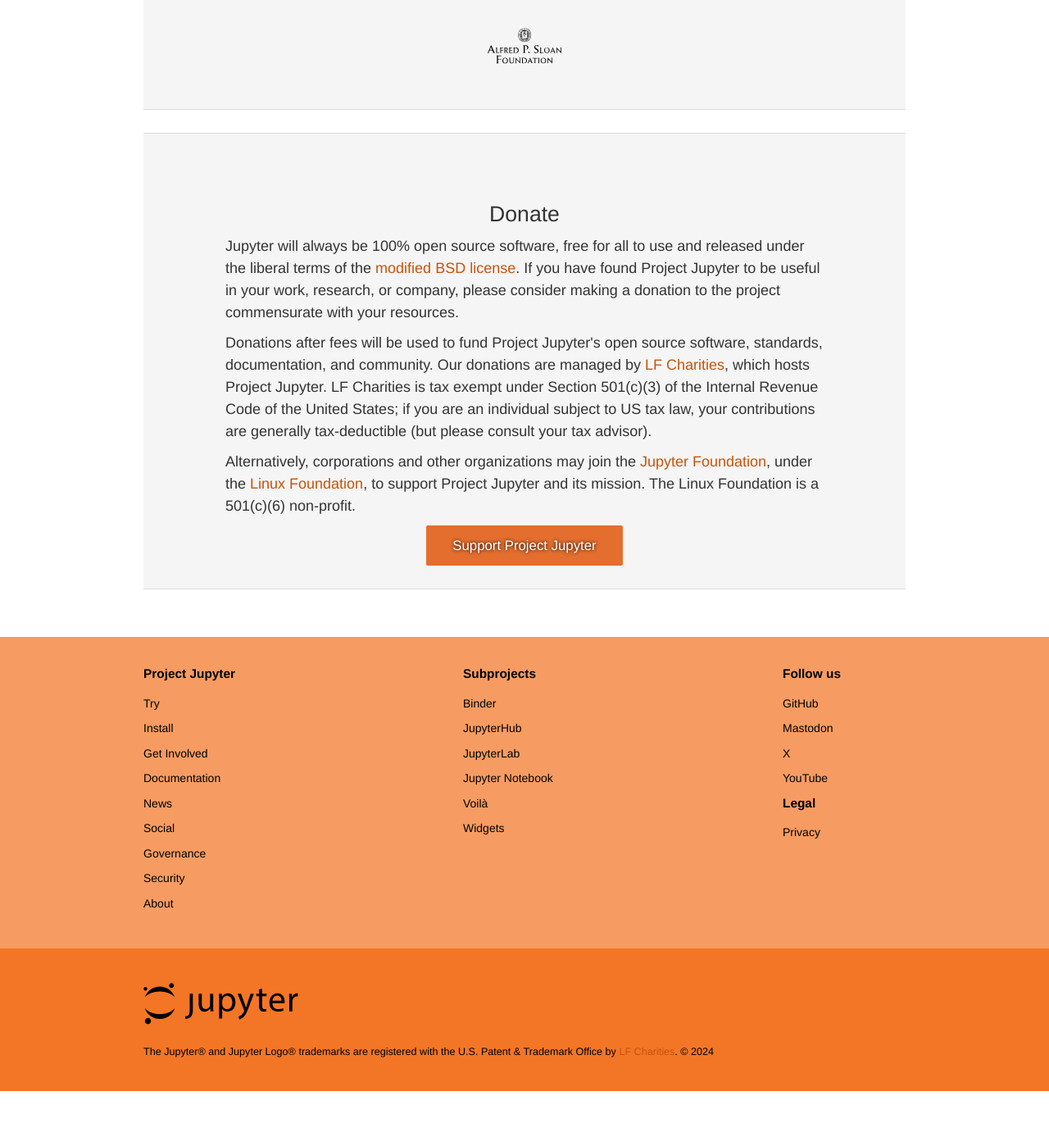
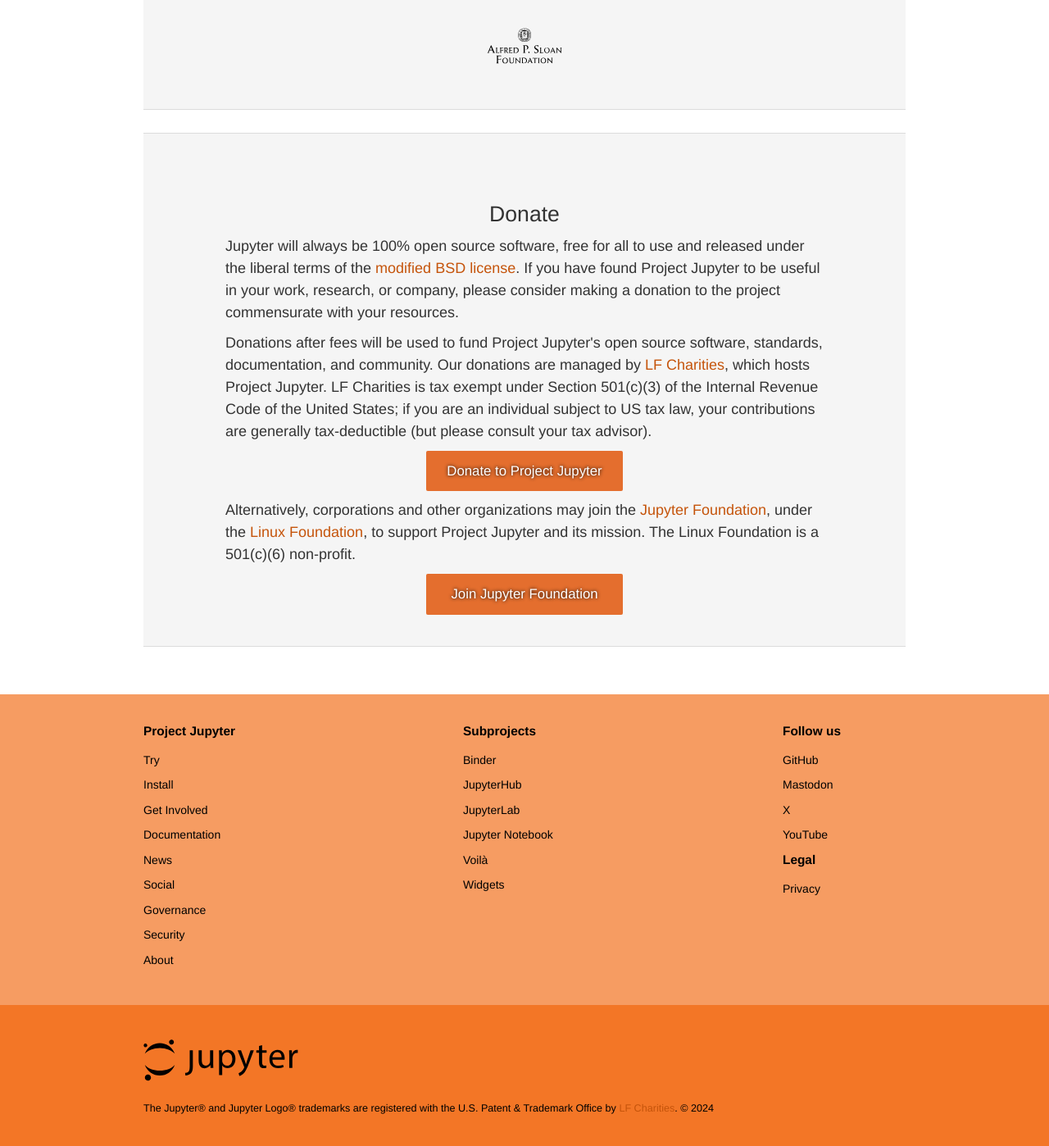
Before and after one commit to jupyter/jupyter.github.io, a Jekyll site: the page built from about.html, in a window 1280 px wide and 1400 px high, scrolled down 9941 px. Shown: the whole window at 82% size. Built offline with Jekyll 4.4.1, drawn with Linux system fonts in a browser that asks for light colours; comment, search, counter and statistics services are not loaded; before the commit the page ends 11272 px from its top, so only the background shows below that.

Commit message:
Update donation box and include a button to join Jupyter Foundation (#776)

```diff
--- a/_sass/components/_about-box.scss
+++ b/_sass/components/_about-box.scss
@@ -14,7 +14,7 @@
     background-color: $button-orange;
     border-radius: 2px;
     padding: 0.75em 1.25em;
-    margin: 0 auto;
+    margin: 0 auto 10px;
     width: 240px;
     text-align: center;
     display: table;
--- a/about.html
+++ b/about.html
@@ -581,6 +581,7 @@
   description:
     - Jupyter will always be 100% open source software, free for all to use and released under the liberal terms of the <a href="https://opensource.org/licenses/BSD-3-Clause">modified BSD license</a>. If you have found Project Jupyter to be useful in your work, research, or company, please consider making a donation to the project commensurate with your resources.
     - Donations after fees will be used to fund Project Jupyter's open source software, standards, documentation, and community. Our donations are managed by <a href="https://lf-charities.org/">LF Charities</a>, which hosts Project Jupyter. LF Charities is tax exempt under Section 501(c)(3) of the Internal Revenue Code of the United States; if you are an individual subject to US tax law, your contributions are generally tax-deductible (but please consult your tax advisor).
+  jupyter_foundation:
     - Alternatively, corporations and other organizations may join the <a href="https://jupyterfoundation.org">Jupyter Foundation</a>, under the <a href="https://www.linuxfoundation.org/">Linux Foundation</a>, to support Project Jupyter and its mission. The Linux Foundation is a 501(c)(6) non-profit.
 ---
 
@@ -838,9 +839,22 @@
 
     <div class="orange-button">
         <a href="https://donate.stripe.com/cN23fi1DpcJE66A6oo" target="noopener noreferrer">
-            Support Project Jupyter
+            Donate to Project Jupyter
         </a>
     </div>
+
+    {% for graf in page.donate_box.jupyter_foundation %}
+    <p class="content content--copy">
+        {{ graf }}
+    </p>
+    {% endfor %}
+
+    <div class="orange-button">
+      <a href="https://jupyterfoundation.org/join" target="noopener noreferrer">
+          Join Jupyter Foundation
+      </a>
   </div>
+
+</div>
   <!-- The globe icon is originally from https://github.com/twitter/twemoji/blob/ad3d3d669bb3697946577247ebb15818f09c6c91/assets/svg/1f310.svg, licensed CC-by-4.0 -->
 </article>
```
